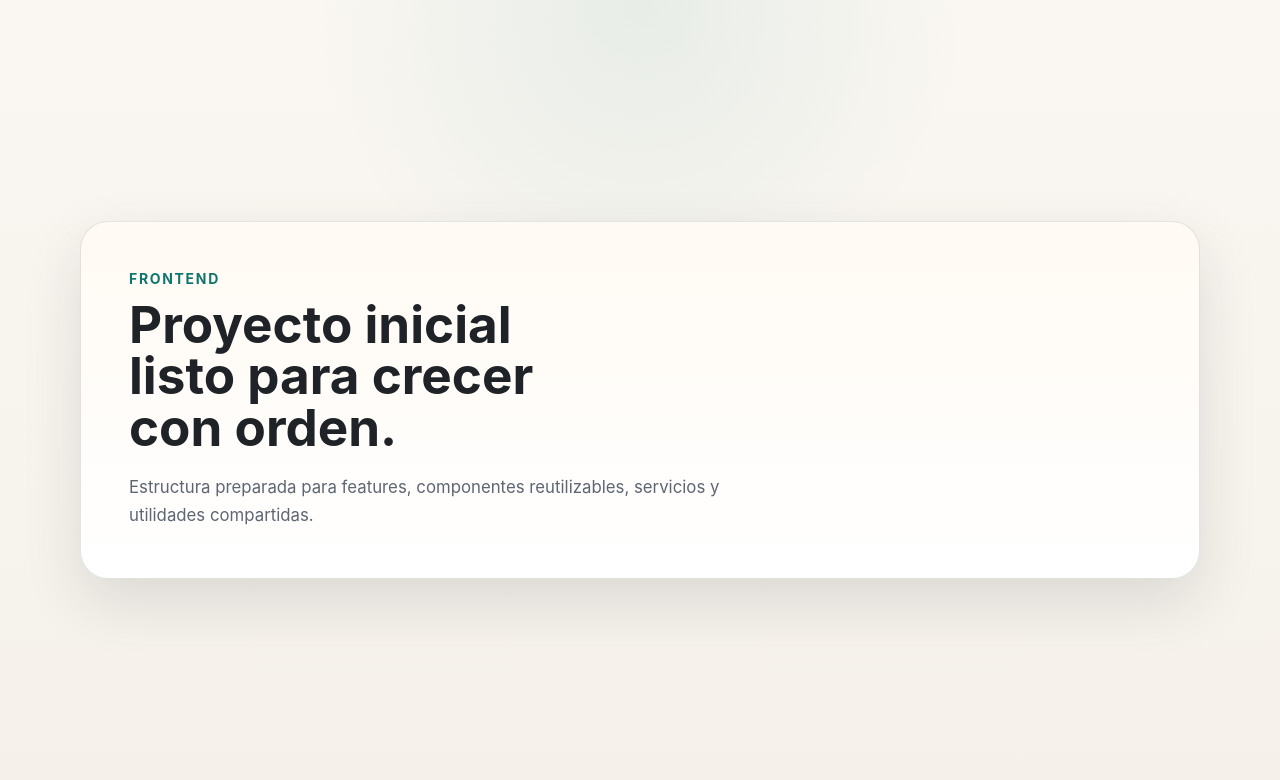
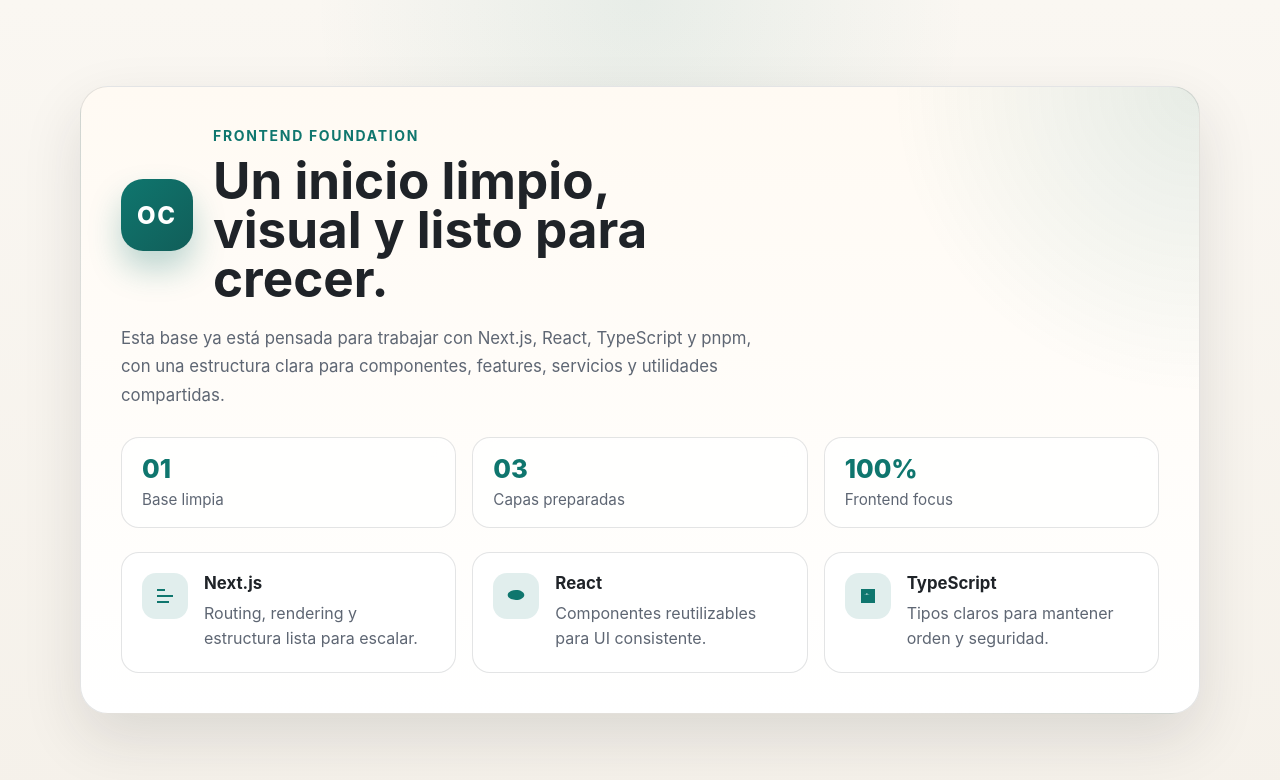
Before and after one commit to Optus-development-team/app-cohatech-optus, a Next.js app: page / in a window 1280 px wide. Shown: the top 780 px of the page. Built offline with nearby package versions, Linux system fonts and the light colour scheme.

Commit message:
feat: enhance README

```diff
--- a/src/app/globals.css
+++ b/src/app/globals.css
@@ -41,11 +41,37 @@ body {
 
 .hero-card {
   width: min(100%, var(--max-width));
-  padding: 48px;
+  padding: 40px;
   border: 1px solid var(--border);
   border-radius: var(--radius-lg);
-  background: linear-gradient(180deg, var(--surface) 0%, var(--surface-strong) 100%);
+  background:
+    radial-gradient(circle at top right, rgba(15, 118, 110, 0.1), transparent 24%),
+    linear-gradient(180deg, var(--surface) 0%, var(--surface-strong) 100%);
   box-shadow: var(--shadow);
+}
+
+.hero-top {
+  display: flex;
+  align-items: center;
+  gap: 20px;
+}
+
+.brand-mark {
+  width: 72px;
+  height: 72px;
+  display: grid;
+  place-items: center;
+  border-radius: 22px;
+  background: linear-gradient(135deg, #0f766e, #115e59);
+  color: #fff;
+  box-shadow: 0 18px 32px rgba(15, 118, 110, 0.28);
+  flex-shrink: 0;
+}
+
+.brand-mark span {
+  font-size: 1.5rem;
+  font-weight: 800;
+  letter-spacing: 0.08em;
 }
 
 .eyebrow {
@@ -60,8 +86,8 @@ body {
 h1 {
   margin: 0;
   font-size: clamp(2.5rem, 4vw, 4.5rem);
-  line-height: 1;
-  max-width: 12ch;
+  line-height: 0.96;
+  max-width: 13ch;
 }
 
 .lead {
@@ -72,13 +98,101 @@ h1 {
   line-height: 1.7;
 }
 
+.stat-row {
+  display: grid;
+  grid-template-columns: repeat(3, minmax(0, 1fr));
+  gap: 16px;
+  margin-top: 28px;
+}
+
+.stat-card {
+  padding: 18px 20px;
+  border: 1px solid var(--border);
+  border-radius: var(--radius-md);
+  background: rgba(255, 255, 255, 0.72);
+  backdrop-filter: blur(10px);
+}
+
+.stat-card strong {
+  display: block;
+  color: var(--accent);
+  font-size: 1.6rem;
+  font-weight: 800;
+  line-height: 1;
+}
+
+.stat-card span {
+  display: block;
+  margin-top: 8px;
+  color: var(--muted);
+  font-size: 0.95rem;
+}
+
+.highlight-grid {
+  display: grid;
+  grid-template-columns: repeat(3, minmax(0, 1fr));
+  gap: 16px;
+  margin-top: 24px;
+}
+
+.highlight-card {
+  display: flex;
+  gap: 16px;
+  padding: 20px;
+  border: 1px solid var(--border);
+  border-radius: var(--radius-md);
+  background: #fff;
+}
+
+.highlight-card h2 {
+  margin: 0;
+  font-size: 1.05rem;
+}
+
+.highlight-card p {
+  margin: 8px 0 0;
+  color: var(--muted);
+  line-height: 1.6;
+}
+
+.icon-badge {
+  width: 46px;
+  height: 46px;
+  display: grid;
+  place-items: center;
+  border-radius: 14px;
+  background: var(--accent-soft);
+  color: var(--accent);
+  flex-shrink: 0;
+}
+
+.icon-badge svg {
+  width: 24px;
+  height: 24px;
+}
+
 @media (max-width: 640px) {
   .page-shell {
     padding: 20px;
   }
 
   .hero-card {
-    padding: 28px;
+    padding: 24px;
     border-radius: var(--radius-md);
   }
+
+  .hero-top {
+    align-items: flex-start;
+  }
+
+  .brand-mark {
+    width: 60px;
+    height: 60px;
+    border-radius: 18px;
+  }
+
+  .stat-row,
+  .highlight-grid {
+    grid-template-columns: 1fr;
+  }
 }
--- a/src/app/page.tsx
+++ b/src/app/page.tsx
@@ -1,13 +1,86 @@
 export default function HomePage() {
+  const highlights = [
+    {
+      title: 'Next.js',
+      description: 'Routing, rendering y estructura lista para escalar.',
+      icon: (
+        <svg viewBox="0 0 24 24" aria-hidden="true">
+          <path d="M4 5h8v2H4zM4 11h16v2H4zM4 17h12v2H4z" fill="currentColor" />
+        </svg>
+      ),
+    },
+    {
+      title: 'React',
+      description: 'Componentes reutilizables para UI consistente.',
+      icon: (
+        <svg viewBox="0 0 24 24" aria-hidden="true">
+          <path
+            d="M12 8.2c2.1 0 3.8 1.7 3.8 3.8S14.1 15.8 12 15.8 8.2 14.1 8.2 12 9.9 8.2 12 8.2Zm0-2.2c4.5 0 8.3 2.1 8.3 5s-3.8 5-8.3 5-8.3-2.1-8.3-5 3.8-5 8.3-5Z"
+            fill="currentColor"
+          />
+        </svg>
+      ),
+    },
+    {
+      title: 'TypeScript',
+      description: 'Tipos claros para mantener orden y seguridad.',
+      icon: (
+        <svg viewBox="0 0 24 24" aria-hidden="true">
+          <path
+            d="M5 5h14v14H5zM10.5 9v1.8h-2V11h4.8v-.2h-2V9h-0.8Zm0 5.2V14h.8v1.6c0 .6.4 1 1 1 .5 0 .9-.2 1.2-.5l.6.9c-.5.5-1.1.8-1.9.8-1.4 0-2.3-.9-2.3-2.6Z"
+            fill="currentColor"
+          />
+        </svg>
+      ),
+    },
+  ];
+
+  const stats = [
+    { value: '01', label: 'Base limpia' },
+    { value: '03', label: 'Capas preparadas' },
+    { value: '100%', label: 'Frontend focus' },
+  ];
+
   return (
     <main className="page-shell">
       <section className="hero-card">
-        <p className="eyebrow">Frontend</p>
-        <h1>Proyecto inicial listo para crecer con orden.</h1>
+        <div className="hero-top">
+          <div className="brand-mark" aria-hidden="true">
+            <span>OC</span>
+          </div>
+          <div>
+            <p className="eyebrow">Frontend foundation</p>
+            <h1>Un inicio limpio, visual y listo para crecer.</h1>
+          </div>
+        </div>
+
         <p className="lead">
-          Estructura preparada para features, componentes reutilizables, servicios y utilidades
-          compartidas.
+          Esta base ya está pensada para trabajar con Next.js, React, TypeScript y pnpm, con una
+          estructura clara para componentes, features, servicios y utilidades compartidas.
         </p>
+
+        <div className="stat-row" aria-label="Resumen del proyecto">
+          {stats.map((stat) => (
+            <article className="stat-card" key={stat.label}>
+              <strong>{stat.value}</strong>
+              <span>{stat.label}</span>
+            </article>
+          ))}
+        </div>
+
+        <div className="highlight-grid">
+          {highlights.map((item) => (
+            <article className="highlight-card" key={item.title}>
+              <div className="icon-badge" aria-hidden="true">
+                {item.icon}
+              </div>
+              <div>
+                <h2>{item.title}</h2>
+                <p>{item.description}</p>
+              </div>
+            </article>
+          ))}
+        </div>
       </section>
     </main>
   );
```
Also changed, not shown: 1 other file (tests, documents, lock files or other folders).
